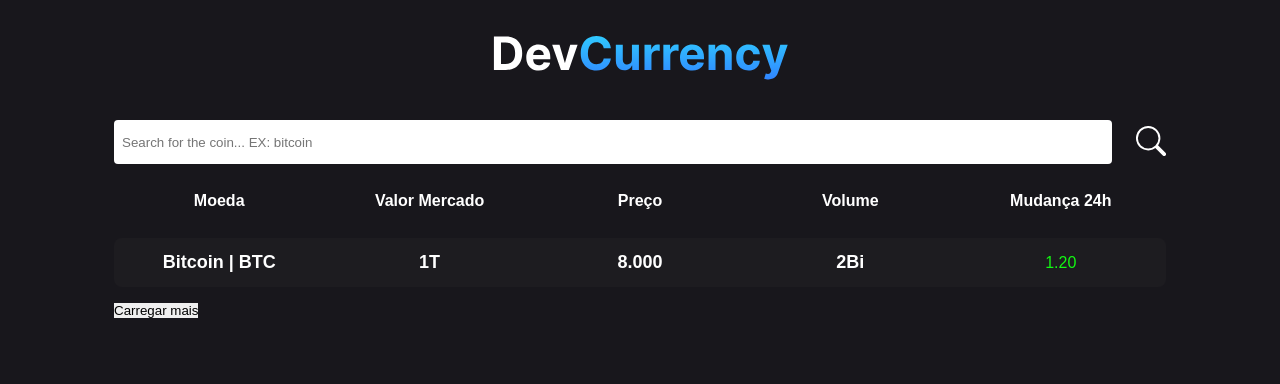
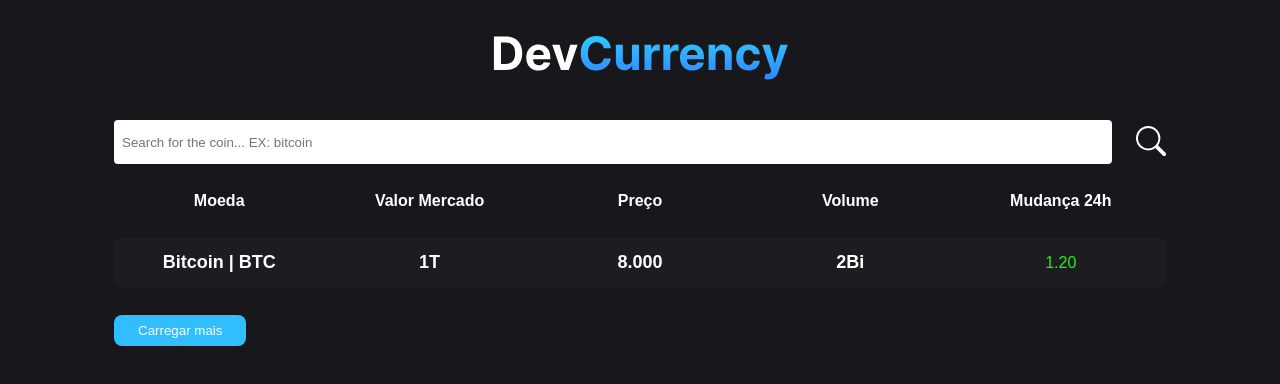
Before and after one commit to jrosac/Cripto-analyze, a React (Vite) app in the folder Project/: page / in a window 1280 px wide. Shown: the top 384 px of the page. Built offline with nearby package versions, Linux system fonts and the light colour scheme.

Commit message:
feat: created the loading more button style

```diff
--- a/Project/src/pages/home/home.module.css
+++ b/Project/src/pages/home/home.module.css
@@ -73,6 +73,14 @@ table td{
     color: #f91257;
 }
 
+.buttonMore{
+    background-color: #30beff;
+    padding: 8px 24px;
+    margin: 14px 0;
+    border-radius: 8px;
+    color: #FFF;
+}
+
 
 /* Responsivity*/
 
```
